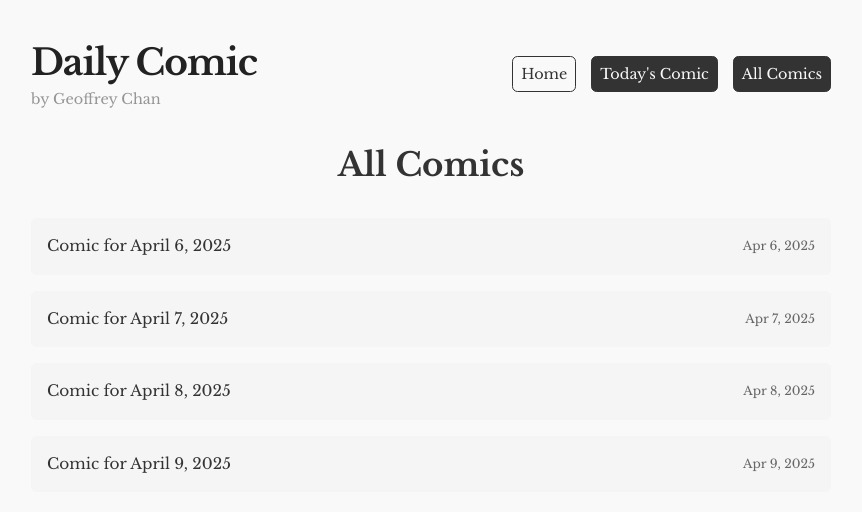
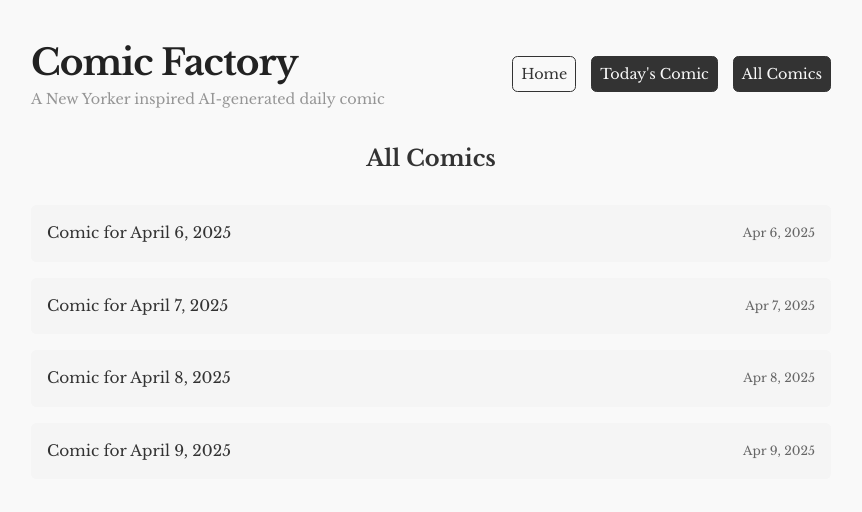
Before and after one commit to geoffchan23/geoffchan23.github.io, a Jekyll site: the page built from comics/index.html, in a window 1280 px wide. Shown: the top 512 px of the page, without its empty margins (209-1071 px from the left). Built offline with Jekyll 4.4.1, drawn with Linux system fonts in a browser that asks for light colours.

Commit message:
update comic template look

```diff
--- a/_layouts/comic.html
+++ b/_layouts/comic.html
@@ -28,8 +28,8 @@
     <div class="container comic-container">
         <header>
             <div>
-                <h1>Daily Comic</h1>
-                <span>by Geoffrey Chan</span>
+                <h1>Comic Factory</h1>
+                <span>A New Yorker inspired AI-generated daily comic</span>
             </div>
             <nav>
                 <a href="/">Home</a>
--- a/comic-styles.css
+++ b/comic-styles.css
@@ -4,9 +4,9 @@
 
 .comic-title {
     text-align: center;
-    font-size: 1.8em;
+    font-size: 1.25em;
     font-weight: 700;
-    margin: 1.5rem 0;
+    margin: 2rem 0;
     line-height: 1.3;
 }
 
@@ -63,6 +63,10 @@
     margin-bottom: 0.8rem;
     line-height: 1.6;
     font-size: 0.9em;
+}
+
+.comic-metadata a {
+    text-decoration: underline;
 }
 
 .comic-source {
```
Also changed, not shown: comics/2025-04-06.html (+6 -5 lines).
